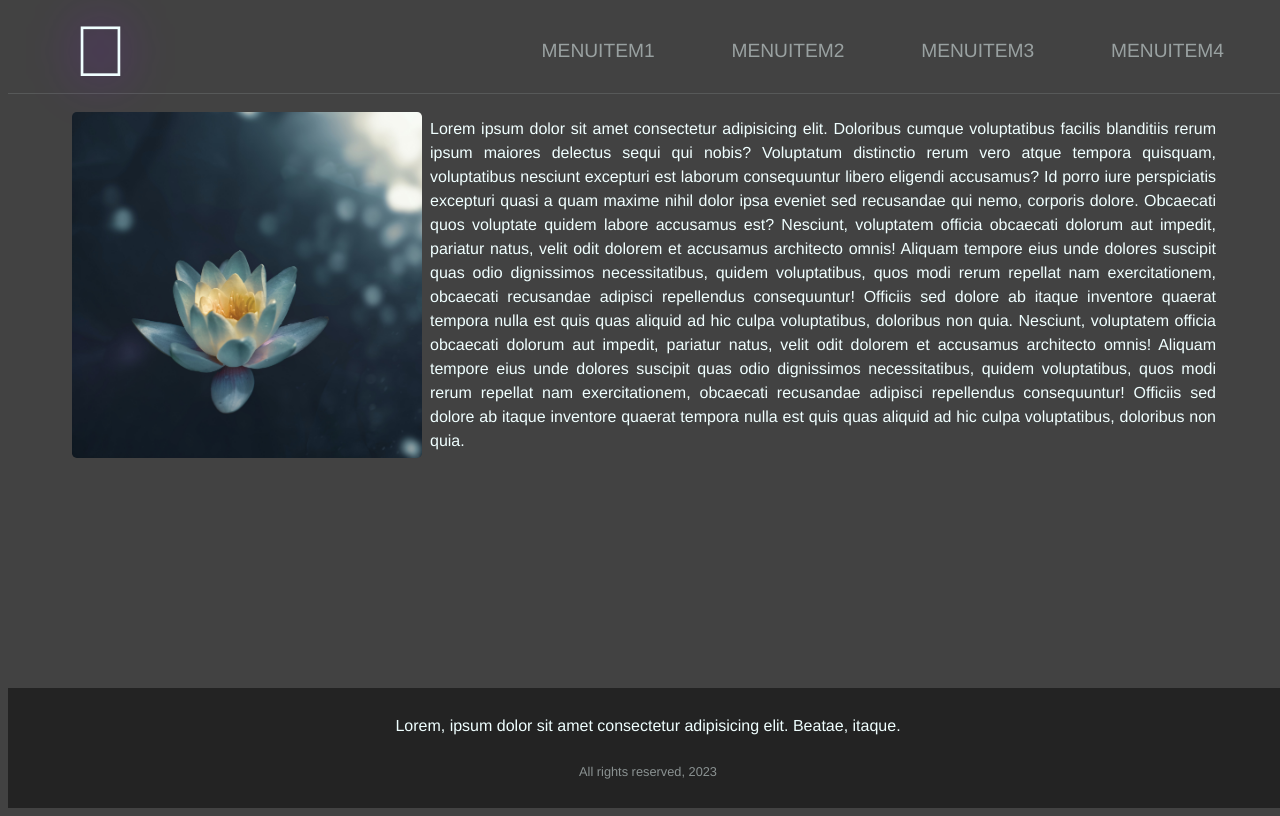
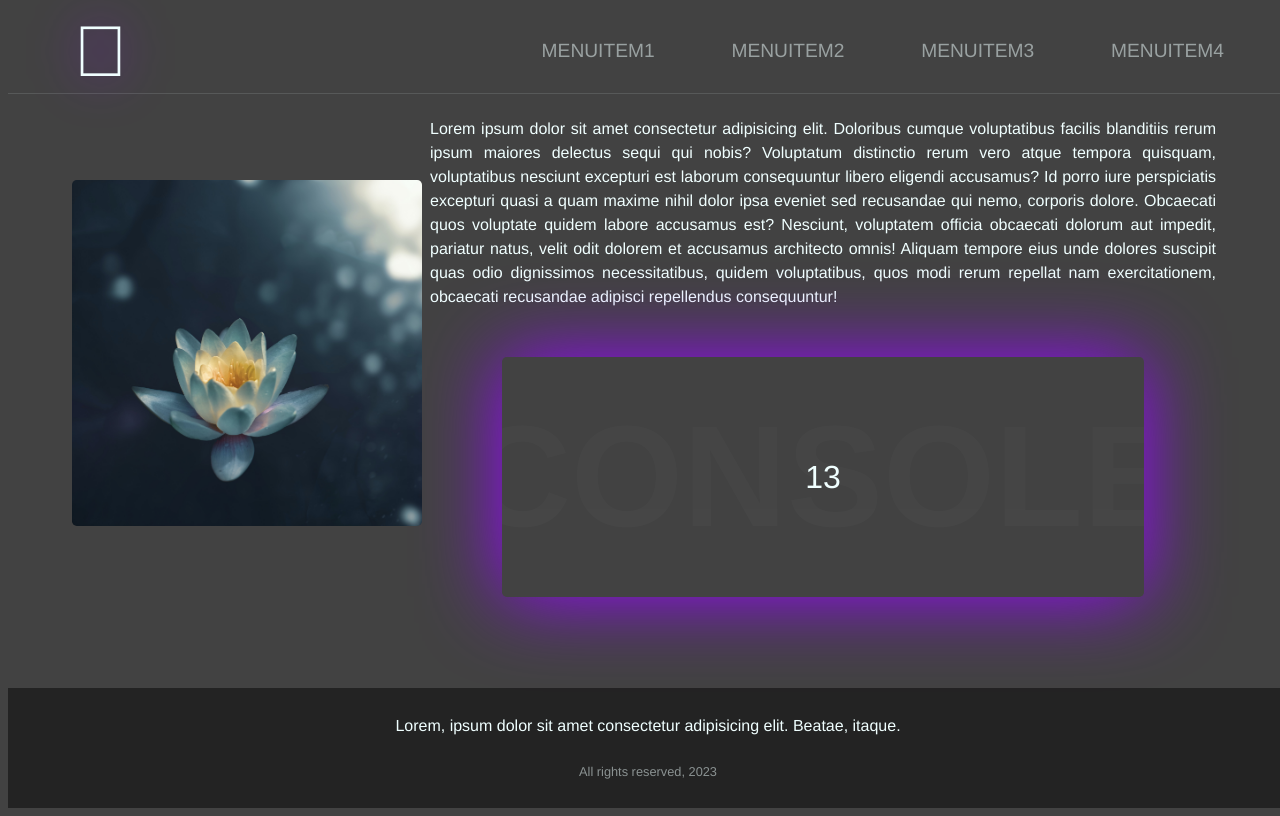
Before and after one commit to Ivan-Linnik/LearnJS-Remote, a plain HTML site: page index.html in a window 1280 px wide. Drawn offline with Linux system fonts and the light colour scheme.

Commit message:
Create console-field, look what will happend

```diff
--- a/index.html
+++ b/index.html
@@ -50,23 +50,24 @@
                 <div class="main__image">
                     <img src="img/zoltan-tasi-vHnVtLK8rCc.jpg" alt="random picture">
                 </div>
+                <div class="main__text-container">
                     <div class="main__text">
                         Lorem ipsum dolor sit amet consectetur adipisicing elit. Doloribus cumque voluptatibus facilis
                         blanditiis rerum ipsum maiores delectus sequi qui nobis? Voluptatum distinctio rerum vero atque
                         tempora quisquam, voluptatibus nesciunt excepturi est laborum consequuntur libero eligendi
                         accusamus? Id porro iure perspiciatis excepturi quasi a quam maxime nihil dolor ipsa eveniet sed
                         recusandae qui nemo, corporis dolore. Obcaecati quos voluptate quidem labore accusamus est?
-                    Nesciunt, voluptatem officia obcaecati dolorum aut impedit, pariatur natus, velit odit dolorem et
+                        Nesciunt, voluptatem officia obcaecati dolorum aut impedit, pariatur natus, velit odit dolorem
+                        et
                         accusamus architecto omnis! Aliquam tempore eius unde dolores suscipit quas odio dignissimos
                         necessitatibus, quidem voluptatibus, quos modi rerum repellat nam exercitationem, obcaecati
-                    recusandae adipisci repellendus consequuntur! Officiis sed dolore ab itaque inventore quaerat
-                    tempora nulla est quis quas aliquid ad hic culpa voluptatibus, doloribus non quia.
-                    Nesciunt, voluptatem officia obcaecati dolorum aut impedit, pariatur natus, velit odit dolorem et
-                    accusamus architecto omnis! Aliquam tempore eius unde dolores suscipit quas odio dignissimos
-                    necessitatibus, quidem voluptatibus, quos modi rerum repellat nam exercitationem, obcaecati
-                    recusandae adipisci repellendus consequuntur! Officiis sed dolore ab itaque inventore quaerat
-                    tempora nulla est quis quas aliquid ad hic culpa voluptatibus, doloribus non quia.
+                        recusandae adipisci repellendus consequuntur!
                     </div>
+                    <div class="resul-field">
+                        <span>13</span>
+                    </div>
+                </div>
+
             </div>
         </main>
         <footer class="footer">
--- a/style.css
+++ b/style.css
@@ -172,14 +172,67 @@ a {
     object-position: 0 0;
 }
 
-.main__text {
+.main__text-container {
     flex: 1 1 50%;
 
     max-width: 70%;
+    display: flex;
+    flex-direction: column;
+    align-items: center;
+    justify-content: flex-start;
+    gap: 5vh 0;
+}
+
+.main__text {
     padding: 0.5rem;
 
     text-align: justify;
     line-height: 1.5rem;
+}
+
+.resul-field {
+    position:relative;
+
+    width: 80%;
+    min-height: 30vh;
+    display: flex;
+    align-items: center;
+    justify-content: center;
+
+    text-align: center;
+    font-size: 2rem;
+    color: azure;
+    background-color: inherit;
+    border-radius: 0.3rem;
+    overflow: hidden;
+
+    animation: field 3s infinite;
+}
+
+.resul-field::before {
+    content: 'console';
+    position: absolute;
+    left: 50%;
+    top: 50%;
+    transform: translate(-50%, -50%);
+
+    display: block;
+
+    text-transform: uppercase;
+    font-size: 9rem;
+    font-weight: 700;
+
+    opacity: 0.02;
+}
+
+@keyframes field {
+    0% {
+        box-shadow: 0px 0px 5rem rgb(0, 68, 255);
+    }
+
+    100% {
+        box-shadow: 0px 0px 5rem rgb(162, 0, 255);
+    }
 }
 
 .footer {
```
Also changed, not shown: script.js (+15 -0 lines). Lines whose indentation alone changed are shown as unchanged.
